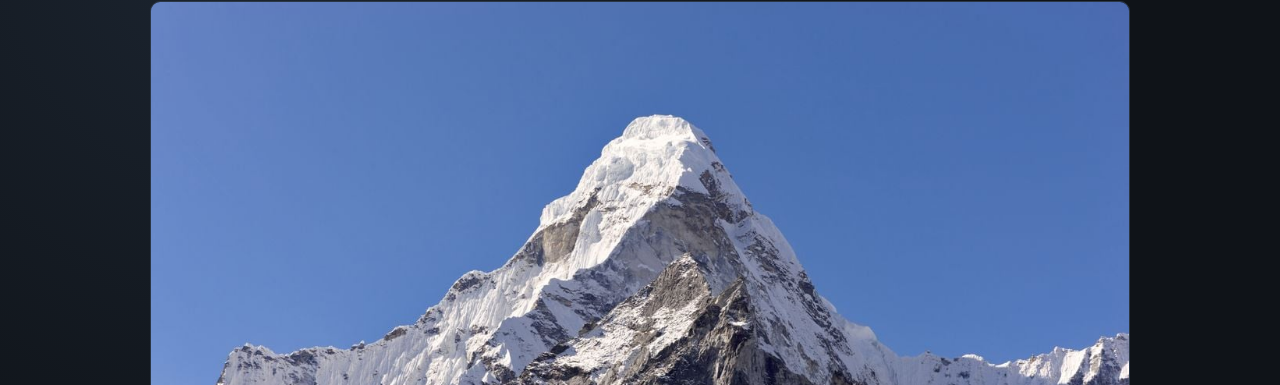
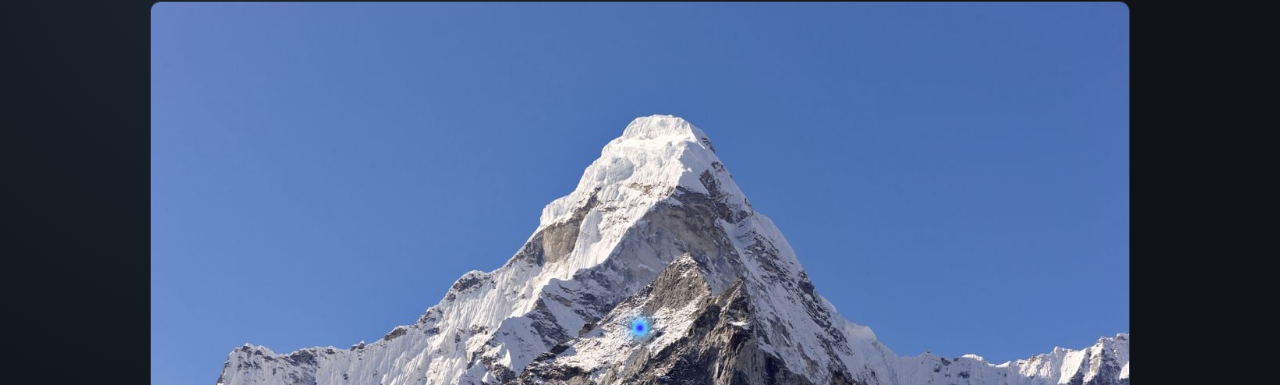
Before and after one commit to raskinbarak/the-vertex-puzzle, a Next.js app: page / in a window 1280 px wide. Shown: the part 72-457 px from the top of the page. Built offline with nearby package versions, Linux system fonts and the light colour scheme.

Commit message:
feat(game): ✨ refine peak hint spark and exif constant

```diff
--- a/app/PuzzlePhoto.tsx
+++ /dev/null
@@ -1,24 +0,0 @@
-"use client";
-
-export default function PuzzlePhoto() {
-  const handleReveal = () => {
-    window.history.replaceState({}, "", "/?EXIF");
-  };
-
-  const imageUrl = "/mountain.jpg";
-
-  return (
-    <section className="photo-stage" aria-label="Puzzle photograph">
-      <img className="puzzle-photo" src={imageUrl} alt="" />
-
-      <button
-        type="button"
-        className="peak-hitbox"
-        aria-label="Inspect peak"
-        onMouseEnter={handleReveal}
-        onFocus={handleReveal}
-        onClick={handleReveal}
-      />
-    </section>
-  );
-}
--- /dev/null
+++ b/app/components/CursorTrail.module.css
@@ -0,0 +1,41 @@
+.layer {
+  position: fixed;
+  inset: 0;
+  pointer-events: none;
+  z-index: 9999;
+}
+
+.dot {
+  position: fixed;
+  left: 0;
+  top: 0;
+  width: 14px;
+  height: 14px;
+  border-radius: 999px;
+  pointer-events: none;
+  box-shadow: 0 0 10px rgba(120, 212, 255, 0.75), 0 0 24px rgba(88, 168, 255, 0.5);
+}
+
+.spark {
+  position: fixed;
+  width: 14px;
+  height: 14px;
+  border-radius: 999px;
+  pointer-events: none;
+  background: radial-gradient(circle, rgba(255, 255, 255, 1) 0%, rgba(169, 236, 255, 0.95) 30%, rgba(70, 166, 255, 0.66) 58%, rgba(70, 166, 255, 0) 100%);
+  box-shadow: 0 0 16px rgba(164, 233, 255, 0.95), 0 0 34px rgba(93, 176, 255, 0.72);
+  transform: translate(-50%, -50%);
+  animation: spark-burst 900ms ease-out forwards;
+}
+
+@keyframes spark-burst {
+  from {
+    opacity: 1;
+    transform: translate(-50%, -50%) scale(1);
+  }
+
+  to {
+    opacity: 0;
+    transform: translate(calc(-50% + var(--spark-x)), calc(-50% + var(--spark-y))) scale(0.3);
+  }
+}
--- /dev/null
+++ b/app/components/CursorTrail.tsx
@@ -0,0 +1,95 @@
+"use client";
+
+import { useEffect, useRef } from "react";
+import styles from "./CursorTrail.module.css";
+
+const DOTS = 8;
+const SPARKS = 20;
+
+export default function CursorTrail() {
+  const layerRef = useRef<HTMLDivElement | null>(null);
+
+  useEffect(() => {
+    const layer = layerRef.current;
+    if (!layer) return;
+
+    const dots = Array.from(layer.querySelectorAll<HTMLSpanElement>("[data-cursor-dot]"));
+    let x = window.innerWidth / 2;
+    let y = window.innerHeight / 2;
+    const points = dots.map(() => ({ x, y }));
+    let rafId = 0;
+
+    const move = (event: PointerEvent) => {
+      x = event.clientX;
+      y = event.clientY;
+    };
+
+    const emitSparkBurst = (sparkX: number, sparkY: number) => {
+      for (let i = 0; i < SPARKS; i += 1) {
+        const spark = document.createElement("span");
+        spark.className = styles.spark;
+        spark.style.left = `${sparkX}px`;
+        spark.style.top = `${sparkY}px`;
+
+        const angle = (Math.PI * 2 * i) / SPARKS + Math.random() * 0.35;
+        const distance = 20 + Math.random() * 34;
+        spark.style.setProperty("--spark-x", `${Math.cos(angle) * distance}px`);
+        spark.style.setProperty("--spark-y", `${Math.sin(angle) * distance}px`);
+
+        layer.appendChild(spark);
+        spark.addEventListener("animationend", () => spark.remove(), { once: true });
+      }
+    };
+
+    const peakHint = (event: Event) => {
+      const detail = (event as CustomEvent<{ x?: number; y?: number }>).detail;
+      emitSparkBurst(detail?.x ?? x, detail?.y ?? y);
+      window.setTimeout(() => {
+        emitSparkBurst(detail?.x ?? x, detail?.y ?? y);
+      }, 95);
+    };
+
+    const frame = () => {
+      points[0].x += (x - points[0].x) * 0.35;
+      points[0].y += (y - points[0].y) * 0.35;
+
+      for (let i = 1; i < points.length; i += 1) {
+        points[i].x += (points[i - 1].x - points[i].x) * 0.4;
+        points[i].y += (points[i - 1].y - points[i].y) * 0.4;
+      }
+
+      for (let i = 0; i < dots.length; i += 1) {
+        const dot = dots[i];
+        const scale = 1 - i / (DOTS + 2);
+        dot.style.transform = `translate(${points[i].x}px, ${points[i].y}px) translate(-50%, -50%) scale(${scale})`;
+      }
+
+      rafId = window.requestAnimationFrame(frame);
+    };
+
+    window.addEventListener("pointermove", move, { passive: true });
+    window.addEventListener("vertex:peak-hint", peakHint);
+    frame();
+
+    return () => {
+      window.removeEventListener("pointermove", move);
+      window.removeEventListener("vertex:peak-hint", peakHint);
+      window.cancelAnimationFrame(rafId);
+    };
+  }, []);
+
+  return (
+    <div ref={layerRef} className={styles.layer} aria-hidden="true">
+      {Array.from({ length: DOTS }).map((_, i) => (
+        <span
+          key={i}
+          data-cursor-dot
+          className={styles.dot}
+          style={{
+            background: `hsla(${200 + i * 6}, 100%, ${72 - i * 2}%, 0.9)`,
+          }}
+        />
+      ))}
+    </div>
+  );
+}
--- /dev/null
+++ b/app/components/PuzzlePhoto.module.css
@@ -0,0 +1,23 @@
+.photoStage {
+  position: relative;
+}
+
+.puzzlePhoto {
+  width: 100%;
+  height: auto;
+  border: 1px solid var(--line);
+  border-radius: 10px;
+  display: block;
+}
+
+.peakHitbox {
+  position: absolute;
+  top: 19%;
+  left: 45%;
+  width: 12%;
+  height: 13%;
+  border: 0;
+  border-radius: 50%;
+  background: transparent;
+  cursor: default;
+}
--- /dev/null
+++ b/app/components/PuzzlePhoto.tsx
@@ -0,0 +1,46 @@
+"use client";
+
+import type { FocusEvent, MouseEvent } from "react";
+import styles from "./PuzzlePhoto.module.css";
+
+const EXIF_QUERY_KEY = "EXIF";
+
+export default function PuzzlePhoto() {
+  const revealWithSpark = (x: number, y: number) => {
+    const params = new URLSearchParams(window.location.search);
+    if (params.has(EXIF_QUERY_KEY)) return;
+
+    window.dispatchEvent(new CustomEvent("vertex:peak-hint", { detail: { x, y } }));
+    window.history.replaceState({}, "", `/?${EXIF_QUERY_KEY}`);
+  };
+
+  const handleMouseEnter = (event: MouseEvent<HTMLButtonElement>) => {
+    revealWithSpark(event.clientX, event.clientY);
+  };
+
+  const handleFocus = (event: FocusEvent<HTMLButtonElement>) => {
+    const rect = event.currentTarget.getBoundingClientRect();
+    revealWithSpark(rect.left + rect.width / 2, rect.top + rect.height / 2);
+  };
+
+  const handleClick = (event: MouseEvent<HTMLButtonElement>) => {
+    revealWithSpark(event.clientX, event.clientY);
+  };
+
+  const imageUrl = "/mountain.jpg";
+
+  return (
+    <section className={styles.photoStage} aria-label="Puzzle photograph">
+      <img className={styles.puzzlePhoto} src={imageUrl} alt="" />
+
+      <button
+        type="button"
+        className={styles.peakHitbox}
+        aria-label="Inspect peak"
+        onMouseEnter={handleMouseEnter}
+        onFocus={handleFocus}
+        onClick={handleClick}
+      />
+    </section>
+  );
+}
--- a/app/globals.css
+++ b/app/globals.css
@@ -24,37 +24,3 @@ body {
   font-family: "Segoe UI", Tahoma, Geneva, Verdana, sans-serif;
   line-height: 1.5;
 }
-
-.puzzle-shell {
-  width: min(980px, 92vw);
-  margin: 0 auto;
-  min-height: 100svh;
-  display: flex;
-  align-items: center;
-  justify-content: center;
-  padding: 1.25rem 0;
-}
-
-.photo-stage {
-  position: relative;
-}
-
-.puzzle-photo {
-  width: 100%;
-  height: auto;
-  border: 1px solid var(--line);
-  border-radius: 10px;
-  display: block;
-}
-
-.peak-hitbox {
-  position: absolute;
-  top: 19%;
-  left: 45%;
-  width: 12%;
-  height: 13%;
-  border: 0;
-  border-radius: 50%;
-  background: transparent;
-  cursor: default;
-}
--- a/app/layout.tsx
+++ b/app/layout.tsx
@@ -1,5 +1,6 @@
 import type { Metadata } from "next";
 import "./globals.css";
+import CursorTrail from "./components/CursorTrail";
 
 export const metadata: Metadata = {
   title: "The Vertex Puzzle",
@@ -9,7 +10,10 @@ export const metadata: Metadata = {
 export default function RootLayout({ children }: LayoutProps<"/">) {
   return (
     <html lang="en">
-      <body>{children}</body>
+      <body>
+        <CursorTrail />
+        {children}
+      </body>
     </html>
   );
 }
--- /dev/null
+++ b/app/page.module.css
@@ -0,0 +1,9 @@
+.puzzleShell {
+  width: min(980px, 92vw);
+  margin: 0 auto;
+  min-height: 100svh;
+  display: flex;
+  align-items: center;
+  justify-content: center;
+  padding: 1.25rem 0;
+}
--- a/app/page.tsx
+++ b/app/page.tsx
@@ -1,8 +1,9 @@
-import PuzzlePhoto from "./PuzzlePhoto";
+import PuzzlePhoto from "./components/PuzzlePhoto";
+import styles from "./page.module.css";
 export default function Home() {
 
   return (
-    <main className="puzzle-shell">
+    <main className={styles.puzzleShell}>
       <PuzzlePhoto />
     </main>
   );
--- a/tsconfig.json
+++ b/tsconfig.json
@@ -15,7 +15,7 @@
     "moduleResolution": "bundler",
     "resolveJsonModule": true,
     "isolatedModules": true,
-    "jsx": "preserve",
+    "jsx": "react-jsx",
     "incremental": true,
     "plugins": [
       {
```
